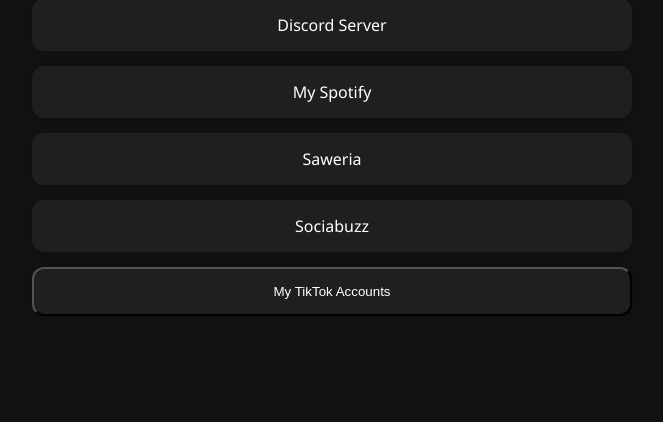
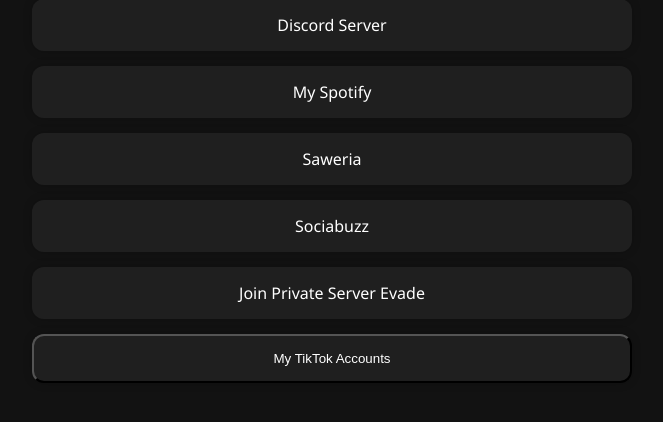
Before and after one commit to Kenzy10/My-Profile, a Flask app: page / in a window 1280 px wide. Shown: the part 354-776 px from the top of the page, without its empty margins (308-971 px from the left). Run offline with Flask 3, Linux system fonts and the light colour scheme.

Commit message:
add link private server

```diff
--- a/templates/index.html
+++ b/templates/index.html
@@ -145,6 +145,7 @@ window.onclick = function(event) {
             <a href="https://open.spotify.com/user/31zxuwce3jnj5obcjd25y6x4lqqq?si=47e6e3c7c8ce4dc4" class="link-btn">My Spotify</a>
             <a href="https://saweria.co/jrsy4a" class="link-btn">Saweria</a>
             <a href="https://sociabuzz.com/jrsy4a/support" class="link-btn">Sociabuzz</a>
+             <a href="https://www.roblox.com/share?code=fe13770488012c45a4a1b8435218b2ba&type=Server" class="link-btn" target="_blank">Join Private Server Evade</a>
             <button onclick="openTikTok()" class="link-btn">My TikTok Accounts</button>
         </div>
         <!-- Modal TikTok -->
```
